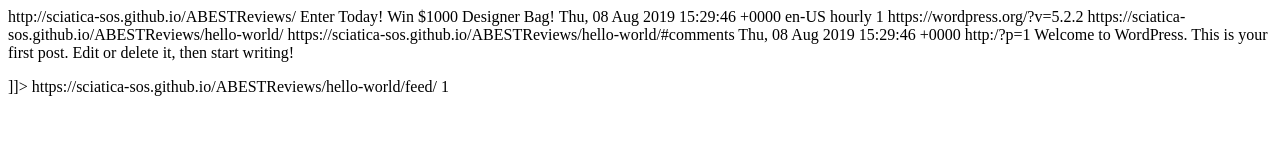
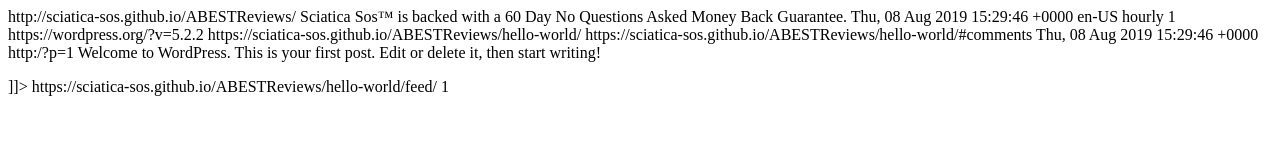
Before and after one commit to Sciatica-SOS/ABESTReviews, a plain HTML site: page category/uncategorized/feed/index.html in a window 1280 px wide. Drawn offline with Linux system fonts and the light colour scheme.

Commit message:
WP2Static UPDATE category/uncategorized/feed/index.html

```diff
--- a/category/uncategorized/feed/index.html
+++ b/category/uncategorized/feed/index.html
@@ -8,10 +8,10 @@
 	>
 
 <channel>
-	<title>Uncategorized &#8211; Designer Bag Give Away!</title>
+	<title>Uncategorized &#8211; Sciatica SOS</title>
 	<atom:link href="https://sciatica-sos.github.io/ABESTReviews/category/uncategorized/feed/" rel="self" type="application/rss+xml" />
 	<link>http://sciatica-sos.github.io/ABESTReviews/</link>
-	<description>Enter Today! Win $1000 Designer Bag!</description>
+	<description>Sciatica Sos™ is backed with a 60 Day No Questions Asked Money Back Guarantee.</description>
 	<lastBuildDate>Thu, 08 Aug 2019 15:29:46 +0000</lastBuildDate>
 	<language>en-US</language>
 	<sy:updatePeriod>
```
